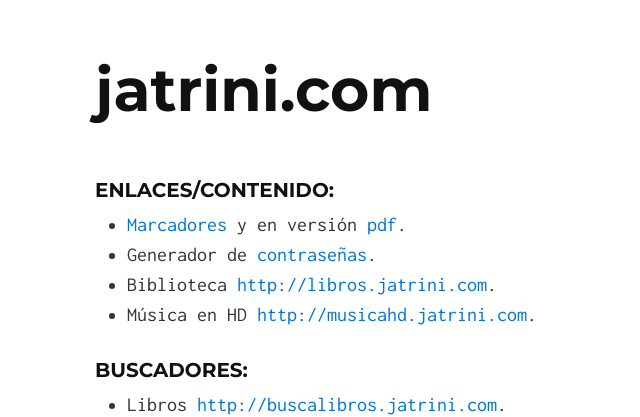
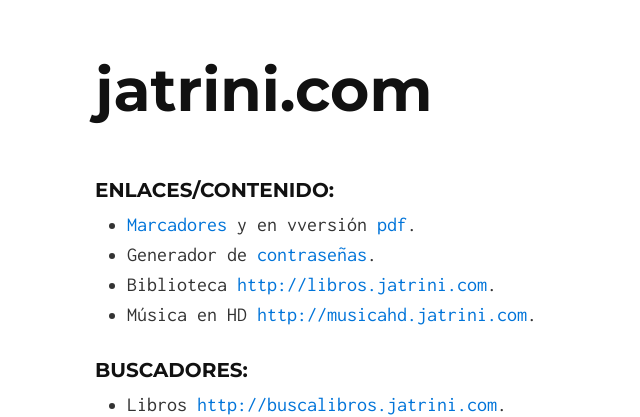
Before and after one commit to jatrini/jatrini.com, a Jekyll site: the page built from index.md, in a window 1280 px wide. Shown: the top 417 px of the page, without its empty margins (243-883 px from the left). Built offline with Jekyll 4.4.1, drawn with Linux system fonts in a browser that asks for light colours; our own code applies the rules of GitHub Pages for plain Markdown files.

Commit message:
Update index.md

```diff
--- a/index.md
+++ b/index.md
@@ -1,5 +1,5 @@
 #### **Enlaces/Contenido:**
-- [Marcadores](marcadores) y en versión [pdf](marcadores/marcadores.pdf).
+- [Marcadores](marcadores) y en vversión [pdf](marcadores/marcadores.pdf).
 - Generador de [contraseñas](passwords).
 - Biblioteca [http://libros.jatrini.com](http://libros.jatrini.com).
 - Música en HD [http://musicahd.jatrini.com](http://musicahd.jatrini.com).
```
